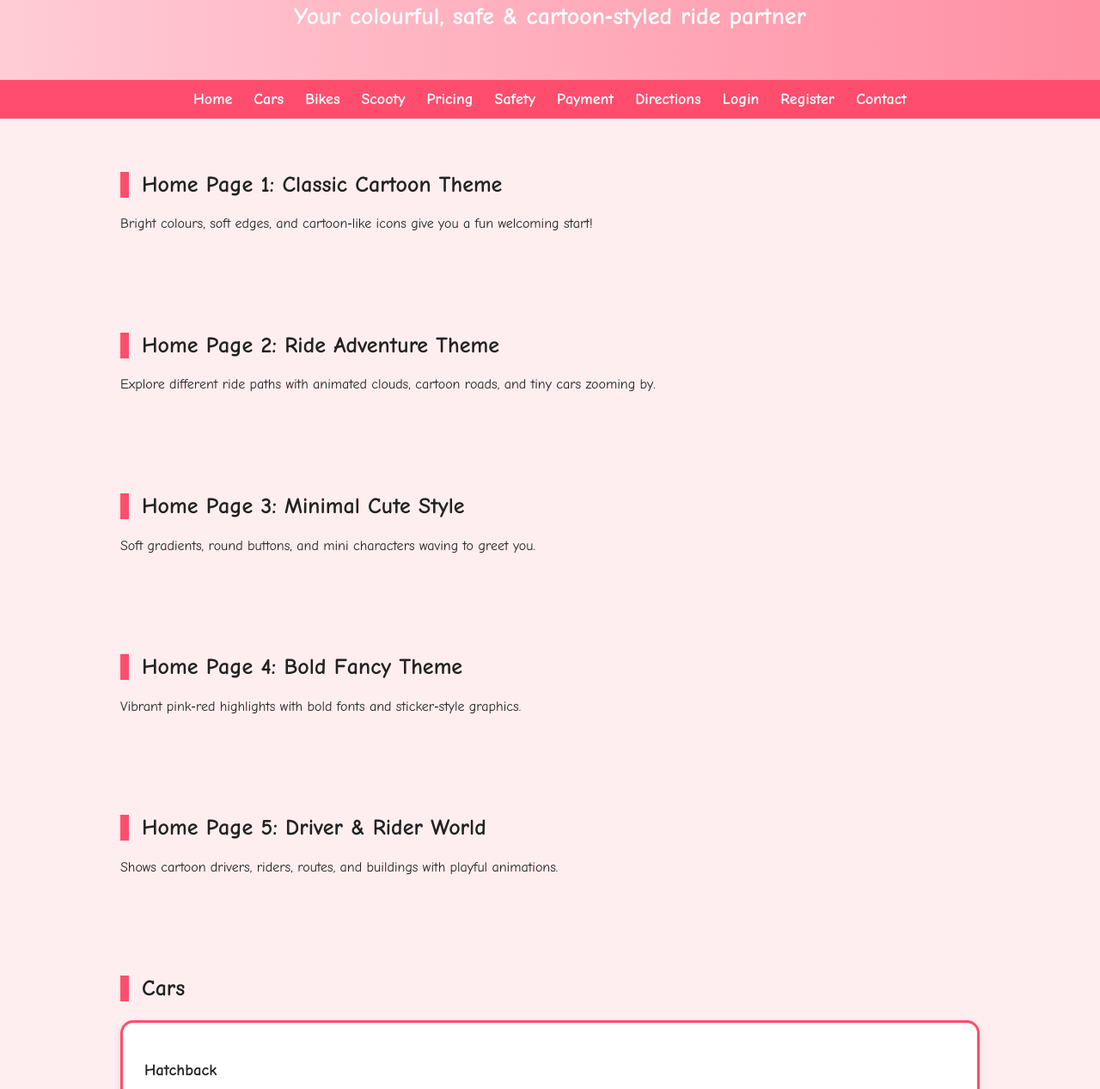
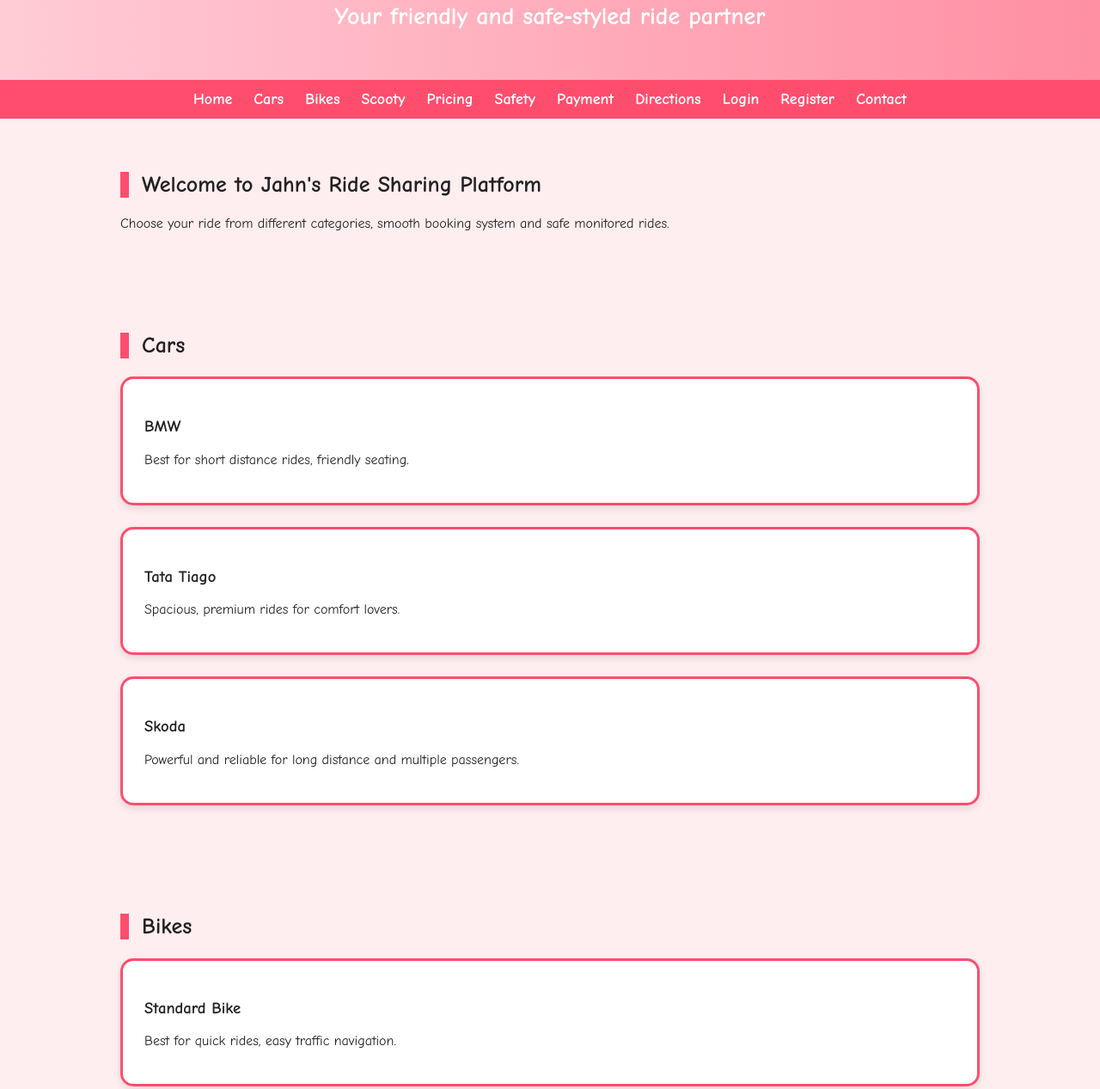
Before and after one commit to Jahnavi-Mogarala/JahnsRideSharing, a plain HTML site: page index.html in a window 1280 px wide. Shown: the part 166-1433 px from the top of the page at 86% size. Drawn offline with Linux system fonts and the light colour scheme.

Commit message:
Update index.html

```diff
--- a/index.html
+++ b/index.html
@@ -84,7 +84,7 @@
 <body>
   <header>
     <h1>Jahn's Ride Sharing</h1>
-    <p>Your colourful, safe & cartoon‑styled ride partner</p>
+    <p>Your friendly and safe‑styled ride partner</p>
   </header>
 
   <nav>
@@ -102,35 +102,15 @@
   </nav>
 
   <section id="home">
-    <h2>Home Page 1: Classic Cartoon Theme</h2>
-    <p>Bright colours, soft edges, and cartoon‑like icons give you a fun welcoming start!</p>
-  </section>
-
-  <section id="home2">
-    <h2>Home Page 2: Ride Adventure Theme</h2>
-    <p>Explore different ride paths with animated clouds, cartoon roads, and tiny cars zooming by.</p>
-  </section>
-
-  <section id="home3">
-    <h2>Home Page 3: Minimal Cute Style</h2>
-    <p>Soft gradients, round buttons, and mini characters waving to greet you.</p>
-  </section>
-
-  <section id="home4">
-    <h2>Home Page 4: Bold Fancy Theme</h2>
-    <p>Vibrant pink‑red highlights with bold fonts and sticker‑style graphics.</p>
-  </section>
-
-  <section id="home5">
-    <h2>Home Page 5: Driver & Rider World</h2>
-    <p>Shows cartoon drivers, riders, routes, and buildings with playful animations.</p>
+    <h2>Welcome to Jahn's Ride Sharing Platform </h2>
+    <p>Choose your ride from different categories, smooth booking system and safe monitored rides.</p>
   </section>
 
   <section id="cars">
     <h2>Cars</h2>
-    <div class="vehicle-card"><h3>Hatchback</h3><p>Best for short distance rides, friendly seating.</p></div>
-    <div class="vehicle-card"><h3>Sedan</h3><p>Spacious, premium rides for comfort lovers.</p></div>
-    <div class="vehicle-card"><h3>SUV</h3><p>Powerful and reliable for long distance and multiple passengers.</p></div>
+    <div class="vehicle-card"><h3>BMW</h3><p>Best for short distance rides, friendly seating.</p></div>
+    <div class="vehicle-card"><h3>Tata Tiago</h3><p>Spacious, premium rides for comfort lovers.</p></div>
+    <div class="vehicle-card"><h3>Skoda</h3><p>Powerful and reliable for long distance and multiple passengers.</p></div>
   </section>
 
   <section id="bikes">
@@ -148,9 +128,9 @@
   <section id="pricing">
     <h2>Pricing</h2>
     <ul>
-      <li>Hatchback – ₹12/km</li>
-      <li>Sedan – ₹15/km</li>
-      <li>SUV – ₹20/km</li>
+      <li>BMW – ₹12/km</li>
+      <li>Tata Tiago – ₹15/km</li>
+      <li>Skoda – ₹20/km</li>
       <li>Bikes – ₹8 to ₹12/km</li>
       <li>Scooty – ₹7 to ₹9/km</li>
     </ul>
@@ -223,7 +203,7 @@
   </section>
 
   <footer>
-    2025 Jahn's Ride Sharing. All Rights Reserved.
+     2025 Jahn's Ride Sharing. All Rights Reserved.
   </footer>
 </body>
 </html>
```
